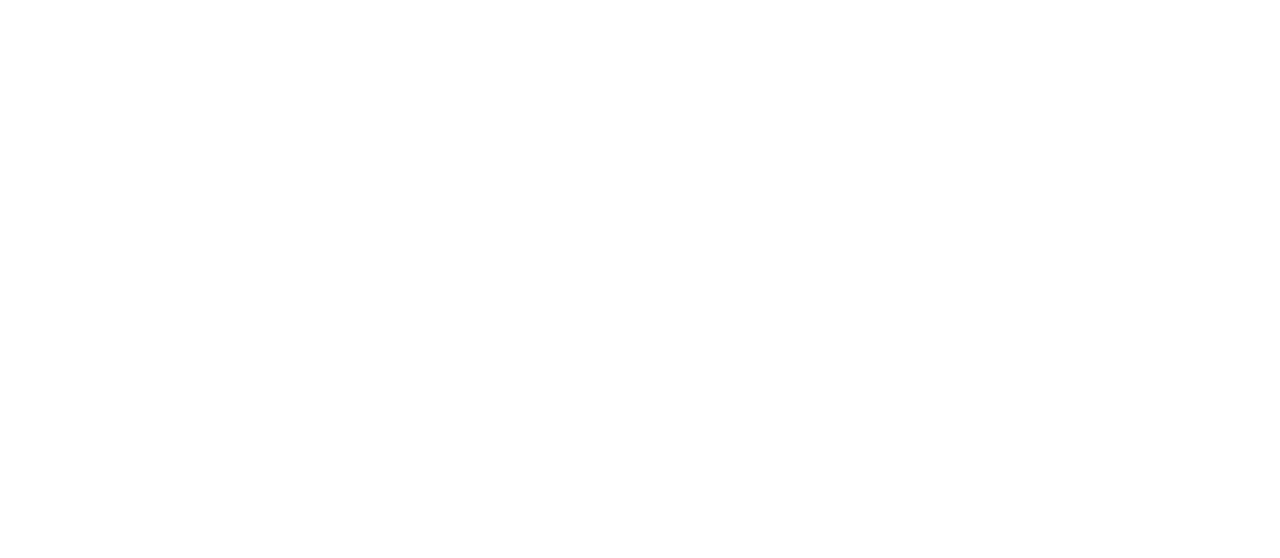
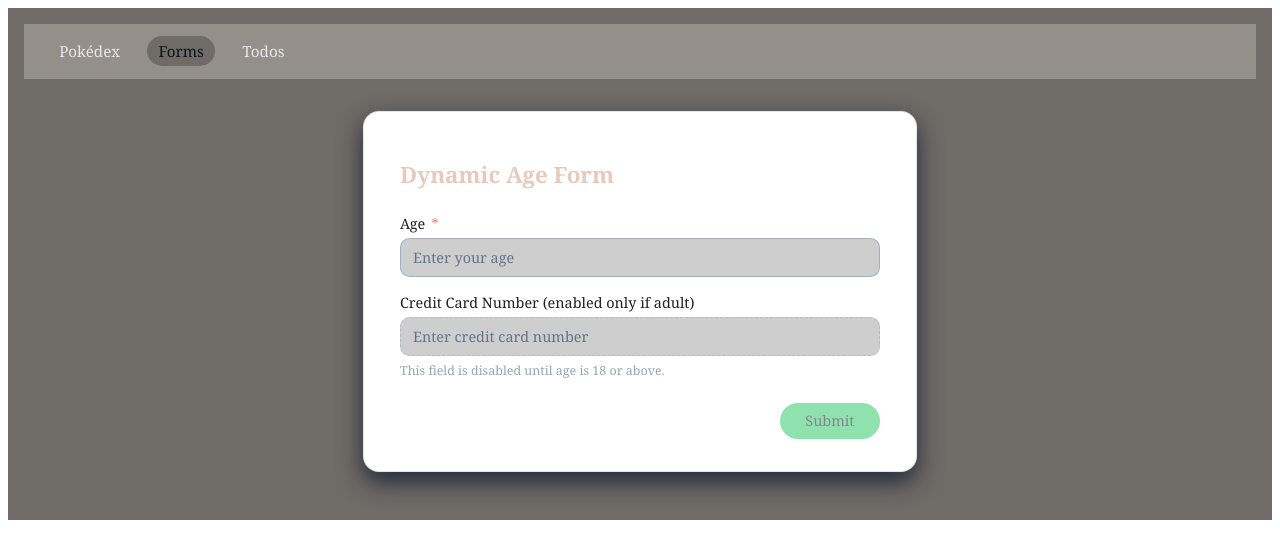
Before and after one commit to Ishan-Bhowm1k/first-ng-app, an Angular app: page /forms in a window 1280 px wide. Before the commit this address led to /. Shown: the top 558 px of the page. Built offline with nearby package versions, Linux system fonts and the light colour scheme; a web font is replaced by a local one.

Commit message:
add dynamic forms page

```diff
--- a/src/app/app.routes.ts
+++ b/src/app/app.routes.ts
@@ -14,4 +14,16 @@
       import('./pdp/pdp').then(c => c.DetailsComponent),
     data: { prerender: false }
   },
+  {
+    path: 'forms',
+    loadComponent: () =>
+      import('./forms/forms').then(c => c.DynamicFormComponent),
+    data: { prerender: false }
+  },
+  {
+    path: 'todos',
+    loadComponent: () =>
+      import('./todos/todos').then(c => c.Todos),
+    data: { prerender: false }
+  },
 ];
--- a/src/app/app.ts
+++ b/src/app/app.ts
@@ -1,14 +1,16 @@
 import { Component, signal } from '@angular/core';
 import { RouterOutlet } from '@angular/router';
 import { Header } from './components/header/header';
+import { NavbarComponent } from './components/navbar/navbar';
 
 @Component({
   selector: 'app-root',
   standalone: true,
-  imports: [RouterOutlet, Header],
+  imports: [RouterOutlet, Header, NavbarComponent],
   template: `
     <app-header />
     <main>
+      <app-navbar></app-navbar>
       <router-outlet />
     </main>
   `,
@@ -16,6 +18,7 @@
     `
       main {
         padding: 16px;
+        background-color: #6f6b67;
       }
     `,
   ],
--- /dev/null
+++ b/src/app/components/navbar/navbar.ts
@@ -0,0 +1,63 @@
+import { Component } from '@angular/core';
+import { RouterLink, RouterLinkActive } from '@angular/router';
+import { CommonModule } from '@angular/common';
+
+@Component({
+  selector: 'app-navbar',
+  standalone: true,
+  imports: [CommonModule, RouterLink, RouterLinkActive],
+  template: `
+    <nav class="navbar">
+      <a
+        routerLink="/"
+        routerLinkActive="active"
+        [routerLinkActiveOptions]="{ exact: true }"
+      >
+        Pokédex
+      </a>
+
+      <a
+        routerLink="/forms"
+        routerLinkActive="active"
+      >
+        Forms
+      </a>
+
+      <a
+        routerLink="/todos"
+        routerLinkActive="active"
+      >
+        Todos
+      </a>
+    </nav>
+  `,
+  styles: [`
+    .navbar {
+      display: flex;
+      gap: 1rem;
+      padding: 0.75rem 1.5rem;
+      background: #948f89ff;
+      border-bottom: 1px solid rgba(148, 163, 184, 0.3);
+    }
+
+    .navbar a {
+      color: #e5e7eb;
+      text-decoration: none;
+      font-size: 0.95rem;
+      font-weight: 500;
+      padding: 0.3rem 0.7rem;
+      border-radius: 999px;
+      transition: background-color 0.15s ease, color 0.15s ease;
+    }
+
+    .navbar a:hover {
+      background: rgba(148, 163, 184, 0.15);
+    }
+
+    .navbar a.active {
+      background: #6f6b67;
+      color: #0b1120;
+    }
+  `],
+})
+export class NavbarComponent {}
--- /dev/null
+++ b/src/app/forms/forms.html
@@ -0,0 +1,92 @@
+<div class="form-card">
+  <h1 class="form-title">Dynamic Age Form</h1>
+
+  <form [formGroup]="form" (ngSubmit)="onSubmit()">
+    <!-- Age -->
+    <div class="form-group">
+      <label>
+        Age <span class="required">*</span>
+      </label>
+      <input
+        type="number"
+        formControlName="age"
+        placeholder="Enter your age"
+      />
+      <div
+        class="error-message"
+        *ngIf="form.get('age')?.touched && form.get('age')?.invalid"
+      >
+        <span *ngIf="form.get('age')?.errors?.['required']">
+          Age is required
+        </span>
+        <span *ngIf="form.get('age')?.errors?.['min']">
+          Age cannot be negative
+        </span>
+      </div>
+    </div>
+
+    <!-- Adult-only section -->
+    <div class="adult-section" *ngIf="isAdult">
+      <div class="form-group">
+        <label>
+          Driving License Number <span class="required">*</span>
+        </label>
+        <input
+          type="text"
+          formControlName="drivingLicense"
+          placeholder="Enter driving license number"
+        />
+        <div
+          class="error-message"
+          *ngIf="
+            form.get('drivingLicense')?.touched &&
+            form.get('drivingLicense')?.invalid
+          "
+        >
+          Driving license is required for adults
+        </div>
+      </div>
+
+      <div class="form-group">
+        <label>
+          Voter ID <span class="required">*</span>
+        </label>
+        <input
+          type="text"
+          formControlName="voterId"
+          placeholder="Enter voter ID"
+        />
+        <div
+          class="error-message"
+          *ngIf="
+            form.get('voterId')?.touched && form.get('voterId')?.invalid
+          "
+        >
+          Voter ID is required for adults
+        </div>
+      </div>
+    </div>
+
+    <!-- Credit card -->
+    <div class="form-group">
+      <label>
+        Credit Card Number (enabled only if adult)
+      </label>
+      <input
+        type="text"
+        formControlName="creditCard"
+        placeholder="Enter credit card number"
+      />
+      <div class="helper-text">
+        This field is disabled until age is 18 or above.
+      </div>
+    </div>
+
+    <!-- Actions -->
+    <div class="form-actions">
+      <button type="submit" [disabled]="form.invalid">
+        Submit
+      </button>
+    </div>
+  </form>
+</div>
--- /dev/null
+++ b/src/app/forms/forms.scss
@@ -0,0 +1,166 @@
+:host {
+  display: flex;
+  justify-content: center;
+  padding: 2rem 1rem;
+  background: #6f6b67;
+  color: #e5e7eb;
+}
+
+.form-card {
+  width: 100%;
+  max-width: 480px;
+  background: #ffffff;
+  border-radius: 1rem;
+  padding: 2rem 2.25rem;
+  box-shadow:
+    0 10px 25px rgba(15, 23, 42, 0.8),
+    0 0 0 1px rgba(148, 163, 184, 0.15);
+  border: 1px solid rgba(148, 163, 184, 0.3);
+}
+
+.form-title {
+  font-size: 1.4rem;
+  font-weight: 600;
+  margin-bottom: 1.5rem;
+  color: #e7c9bd;
+}
+
+.form-group {
+  display: flex;
+  flex-direction: column;
+  gap: 0.35rem;
+  margin-bottom: 1rem;
+}
+
+.form-group-inline {
+  display: flex;
+  gap: 1rem;
+
+  @media (max-width: 600px) {
+    flex-direction: column;
+  }
+}
+
+label {
+  font-size: 0.9rem;
+  font-weight: 500;
+  color: #222;
+}
+
+.required {
+  color: #f97373;
+  margin-left: 0.15rem;
+}
+
+/* Shared input styles */
+input[type='text'],
+input[type='number'],
+input[type='email'],
+select {
+  padding: 0.55rem 0.75rem;
+  border-radius: 0.6rem;
+  border: 1px solid rgba(148, 163, 184, 0.7);
+  background-color: #cecece;
+  color: #000000;
+  font-size: 0.9rem;
+  outline: none;
+  transition:
+    border-color 0.15s ease,
+    box-shadow 0.15s ease,
+    background-color 0.15s ease;
+  box-shadow: 0 0 0 0 rgba(59, 130, 246, 0);
+}
+
+input::placeholder {
+  color: #64748b;
+}
+
+input:focus,
+select:focus {
+  border-color: #3b82f6;
+  box-shadow: 0 0 0 1px rgba(59, 130, 246, 0.7);
+}
+
+/* Disabled state */
+input:disabled,
+select:disabled {
+  background-color: #cecece;
+  border-style: dashed;
+  border-color: rgba(148, 163, 184, 0.5);
+  color: #6b7280;
+  cursor: not-allowed;
+}
+
+/* Error + success states based on Angular classes */
+.ng-touched.ng-invalid {
+  border-color: #f97373 !important;
+}
+
+.ng-touched.ng-valid {
+  border-color: #22c55e;
+}
+
+.error-message {
+  font-size: 0.78rem;
+  color: #f97373;
+}
+
+.helper-text {
+  font-size: 0.78rem;
+  color: #9ca3af;
+}
+
+/* Section visible only for adults */
+.adult-section {
+  margin-top: 1.25rem;
+  padding: 1rem;
+  border-radius: 0.8rem;
+  background: #cecece;
+  border: 1px dashed rgba(148, 163, 184, 0.7);
+}
+
+/* Buttons */
+.form-actions {
+  display: flex;
+  justify-content: flex-end;
+  margin-top: 1.5rem;
+}
+
+button[type='submit'] {
+  padding: 0.55rem 1.6rem;
+  border-radius: 999px;
+  border: none;
+  font-size: 0.9rem;
+  font-weight: 500;
+  cursor: pointer;
+  background: #22c55e;
+  color: #0b1120;
+  box-shadow:
+    0 10px 20px rgba(37, 99, 235, 0.35),
+    0 0 0 1px rgba(15, 23, 42, 0.6);
+  transition:
+    transform 0.12s ease,
+    box-shadow 0.12s ease,
+    filter 0.12s ease;
+}
+
+button[type='submit']:hover:not(:disabled) {
+  transform: translateY(-1px);
+  filter: brightness(1.05);
+  box-shadow:
+    0 14px 28px rgba(37, 99, 235, 0.45),
+    0 0 0 1px rgba(15, 23, 42, 0.8);
+}
+
+button[type='submit']:active:not(:disabled) {
+  transform: translateY(0);
+  box-shadow:
+    0 8px 16px rgba(37, 99, 235, 0.35),
+    0 0 0 1px rgba(15, 23, 42, 0.8);
+}
+
+button[type='submit']:disabled {
+  opacity: 0.5;
+  cursor: not-allowed;
+  box-shadow: none;
+}
--- /dev/null
+++ b/src/app/forms/forms.ts
@@ -0,0 +1,64 @@
+import { Component } from '@angular/core';
+import { ReactiveFormsModule, FormBuilder, FormGroup, Validators } from '@angular/forms';
+import { CommonModule } from '@angular/common';
+
+@Component({
+  selector: 'app-dynamic-form',
+  standalone: true,
+  imports: [CommonModule, ReactiveFormsModule],
+  templateUrl: './forms.html',
+  styleUrls: ['./forms.scss'],
+})
+export class DynamicFormComponent {
+  form: FormGroup;
+  isAdult = false;
+
+  constructor(private fb: FormBuilder) {
+    this.form = this.fb.group({
+      age: [null, [Validators.required, Validators.min(0)]],
+      // fields for adults
+      drivingLicense: [{ value: '', disabled: true }, []],
+      voterId: [{ value: '', disabled: true }, []],
+      // field that is disabled when under 18
+      creditCard: [{ value: '', disabled: true }, []],
+    });
+
+    this.setupAgeListener();
+  }
+
+  private setupAgeListener(): void {
+    this.form.get('age')!.valueChanges.subscribe((age: number | null) => {
+      this.isAdult = !!age && age >= 18;
+
+      const drivingLicense = this.form.get('drivingLicense')!;
+      const voterId = this.form.get('voterId')!;
+      const creditCard = this.form.get('creditCard')!;
+
+      if (this.isAdult) {
+        drivingLicense.enable();
+        voterId.enable();
+        creditCard.enable();
+        drivingLicense.setValidators([Validators.required]);
+        voterId.setValidators([Validators.required]);
+      } else {
+        drivingLicense.disable();
+        voterId.disable();
+        creditCard.disable(); // disabled based on validation condition
+        drivingLicense.clearValidators();
+        voterId.clearValidators();
+      }
+
+      drivingLicense.updateValueAndValidity({ emitEvent: false });
+      voterId.updateValueAndValidity({ emitEvent: false });
+      creditCard.updateValueAndValidity({ emitEvent: false });
+    });
+  }
+
+  onSubmit(): void {
+    if (this.form.valid) {
+      console.log(this.form.getRawValue());
+    } else {
+      this.form.markAllAsTouched();
+    }
+  }
+}
--- a/src/app/pokemon/pokemon-list.scss
+++ b/src/app/pokemon/pokemon-list.scss
@@ -3,6 +3,7 @@
   gap: 16px;
   padding: 20px;
   grid-template-columns: repeat(auto-fit, minmax(280px, 1fr));
+  background-color: #6f6b67;
 
   .box {
     width: 100%;
```
